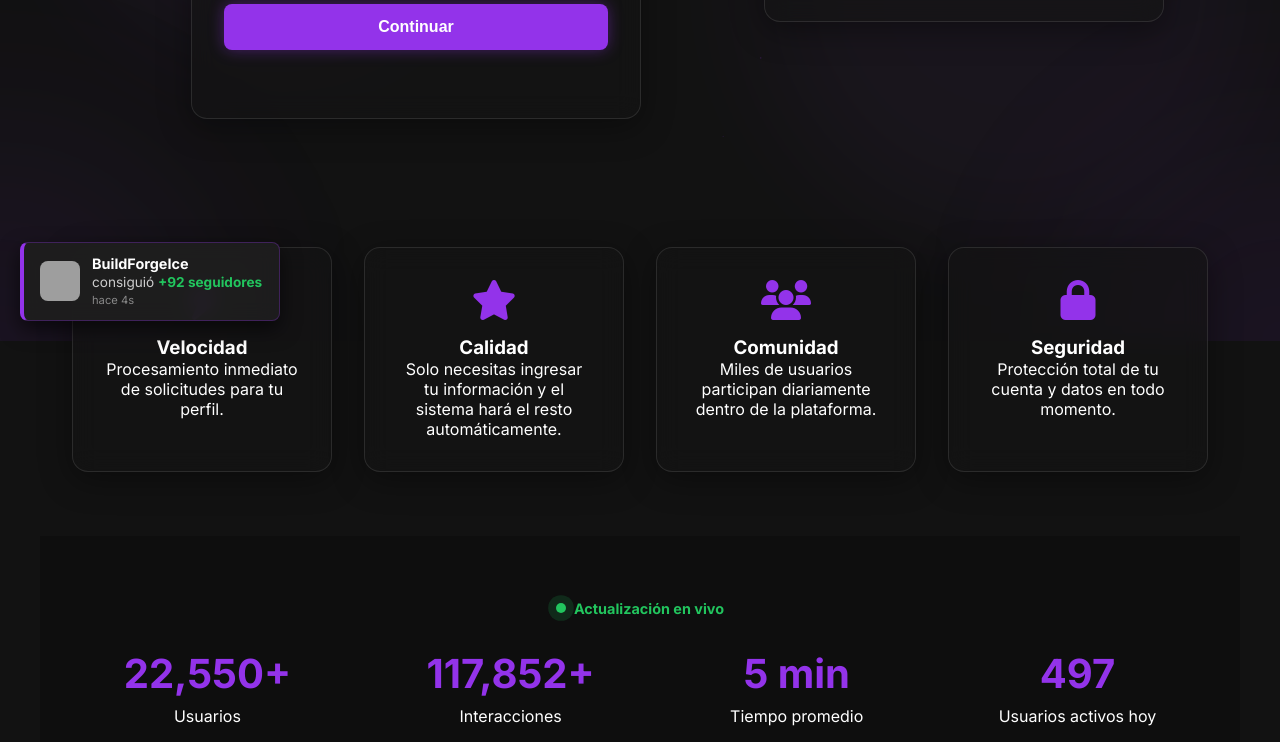
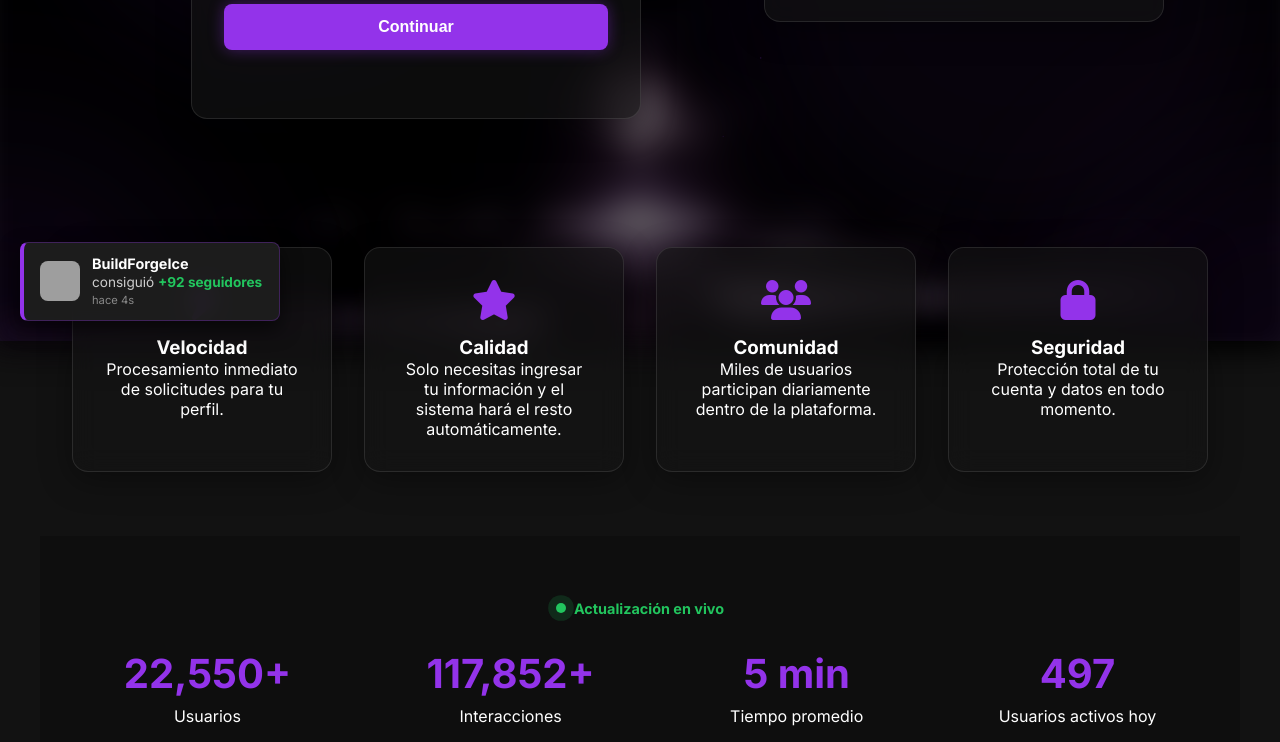
Before and after one commit to esnoball123q/AddFwers, a plain HTML site: page index.html in a window 1280 px wide. Shown: the part 459-1201 px from the top of the page. Drawn offline with Linux system fonts and the light colour scheme; grey boxes are pictures that could not be loaded.

Commit message:
Update style.css

```diff
--- a/style.css
+++ b/style.css
@@ -35,7 +35,7 @@ body::before {
     left: -10px;
     width: calc(100% + 20px);
     height: calc(100% + 20px);
-    background-image: url('img/fondo.gif'); /* Usamos el GIF que mencionaste antes */
+    background-image: url('fondo.gif'); /* Usamos el GIF que mencionaste antes */
     background-size: cover;
     background-position: center;
     filter: blur(15px) brightness(0.4); /* Más oscuro para resaltar el contenido */
@@ -729,4 +729,5 @@ footer {
     15% { opacity: 1; transform: translateX(-50%) translateY(0); }
     85% { opacity: 1; transform: translateX(-50%) translateY(0); }
     100% { opacity: 0; transform: translateX(-50%) translateY(-10px); }
+
 }
```
